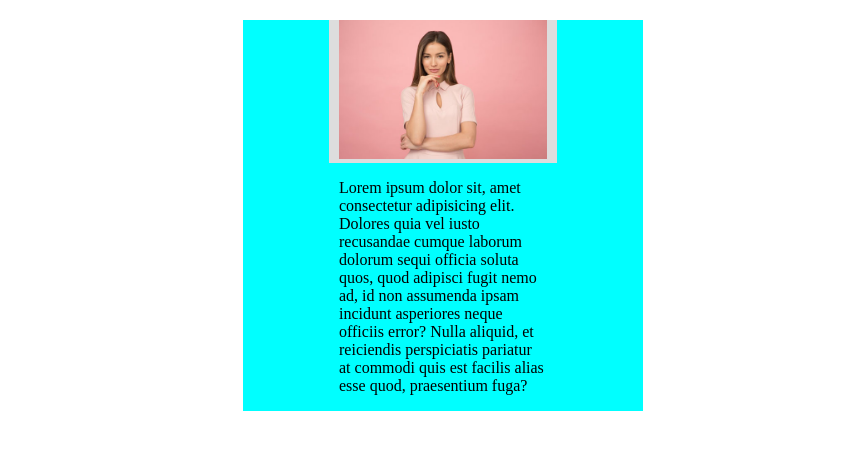
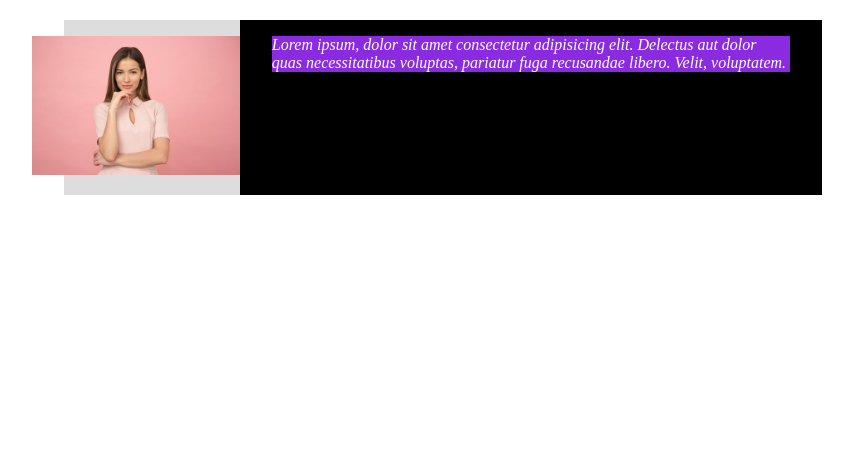
Before and after one commit to ar9129/customers, a plain HTML site: page index.html in a window 1280 px wide. Shown: the whole page, without its empty margins (197-1050 px from the left). Drawn offline with Linux system fonts and the light colour scheme.

Commit message:
Add files via upload

```diff
--- a/index.html
+++ b/index.html
@@ -8,19 +8,18 @@
     <title>Document</title>
   </head>
   <body>
-    <div class="container" >
+    <div class="container">
       <div class="image">
         <img src="customer-1.jpeg" alt="" class="photo" />
       </div>
-      <div class="content">
-        <p>
-          Lorem ipsum dolor sit, amet consectetur adipisicing elit. Dolores quia
-          vel iusto recusandae cumque laborum dolorum sequi officia soluta quos,
-          quod adipisci fugit nemo ad, id non assumenda ipsam incidunt
-          asperiores neque officiis error? Nulla aliquid, et reiciendis
-          perspiciatis pariatur at commodi quis est facilis alias esse quod,
-          praesentium fuga?
-        </p>
+      <div class="box">
+        <div class="content">
+          <p>
+            Lorem ipsum, dolor sit amet consectetur adipisicing elit. Delectus
+            aut dolor quas necessitatibus voluptas, pariatur fuga recusandae
+            libero. Velit, voluptatem.
+          </p>
+        </div>
       </div>
     </div>
   </body>
--- a/style.css
+++ b/style.css
@@ -1,19 +1,30 @@
 .container {
-  width: 50vh;
+  width: 60%;
   margin: 20px auto;
-  background-color: aqua;
+  background-color: #000;
   display: flex;
   flex-direction: row;
-  justify-content: space-evenly;
-  flex-wrap: wrap;
+  color: white;
+  /* justify-content: space-evenly; */
+  /* flex-wrap: wrap; */
 }
 .image {
   background-color: #ddd;
+  margin: auto 0;
 }
 .photo {
-  margin: auto 10px;
+  /* padding: auto 10px; */
   width: 13rem;
+  margin-left: -2rem;
+  padding-top: 1rem;
+  padding-bottom: 1rem;
+  height: 90%;
 }
 .content {
-  width: 13rem;
+  /* width: 13rem; */
+  background-color: blueviolet;
+  font-style: italic;
+  margin: auto 2rem;
 }
+.box {
+}
```
